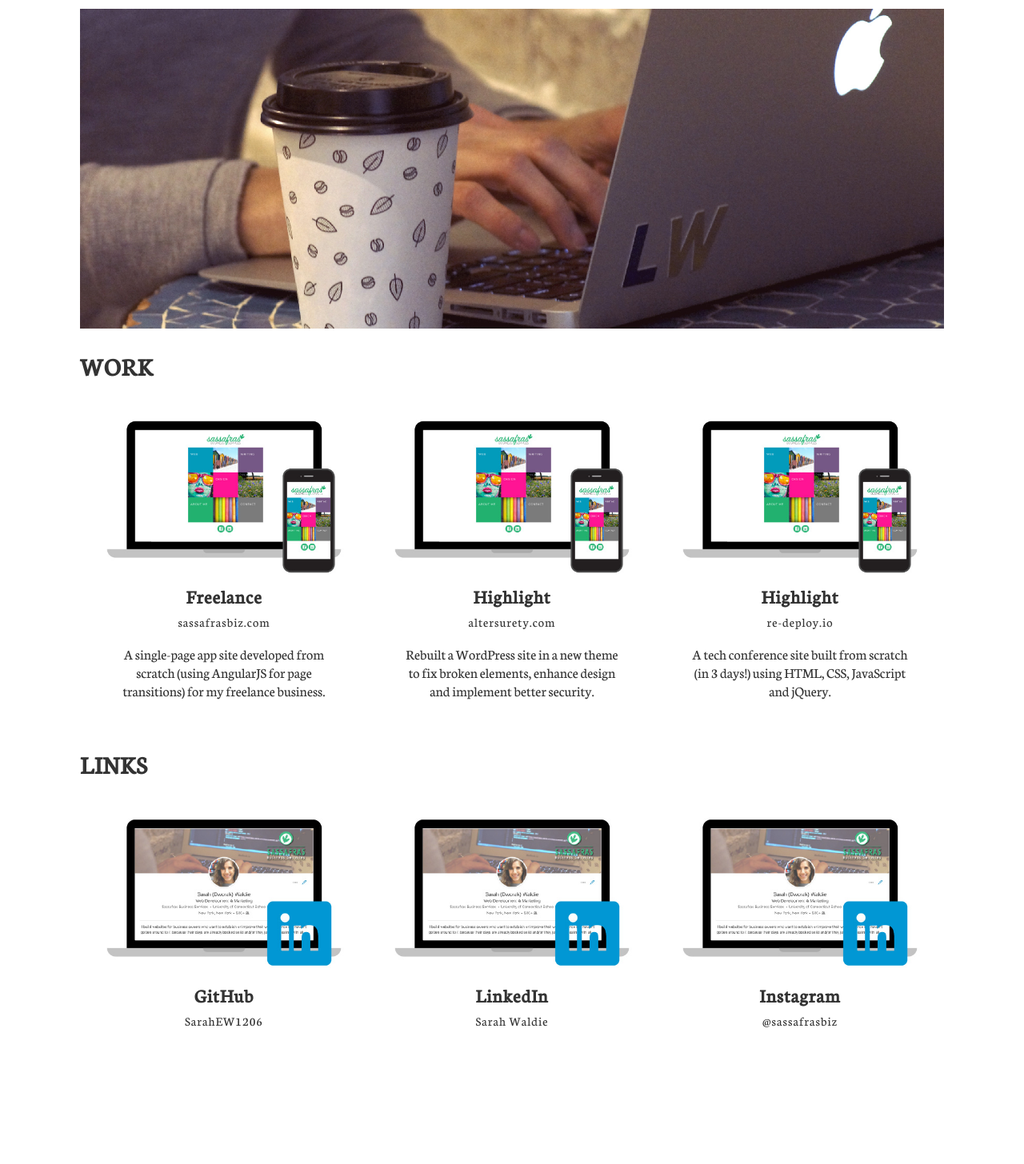
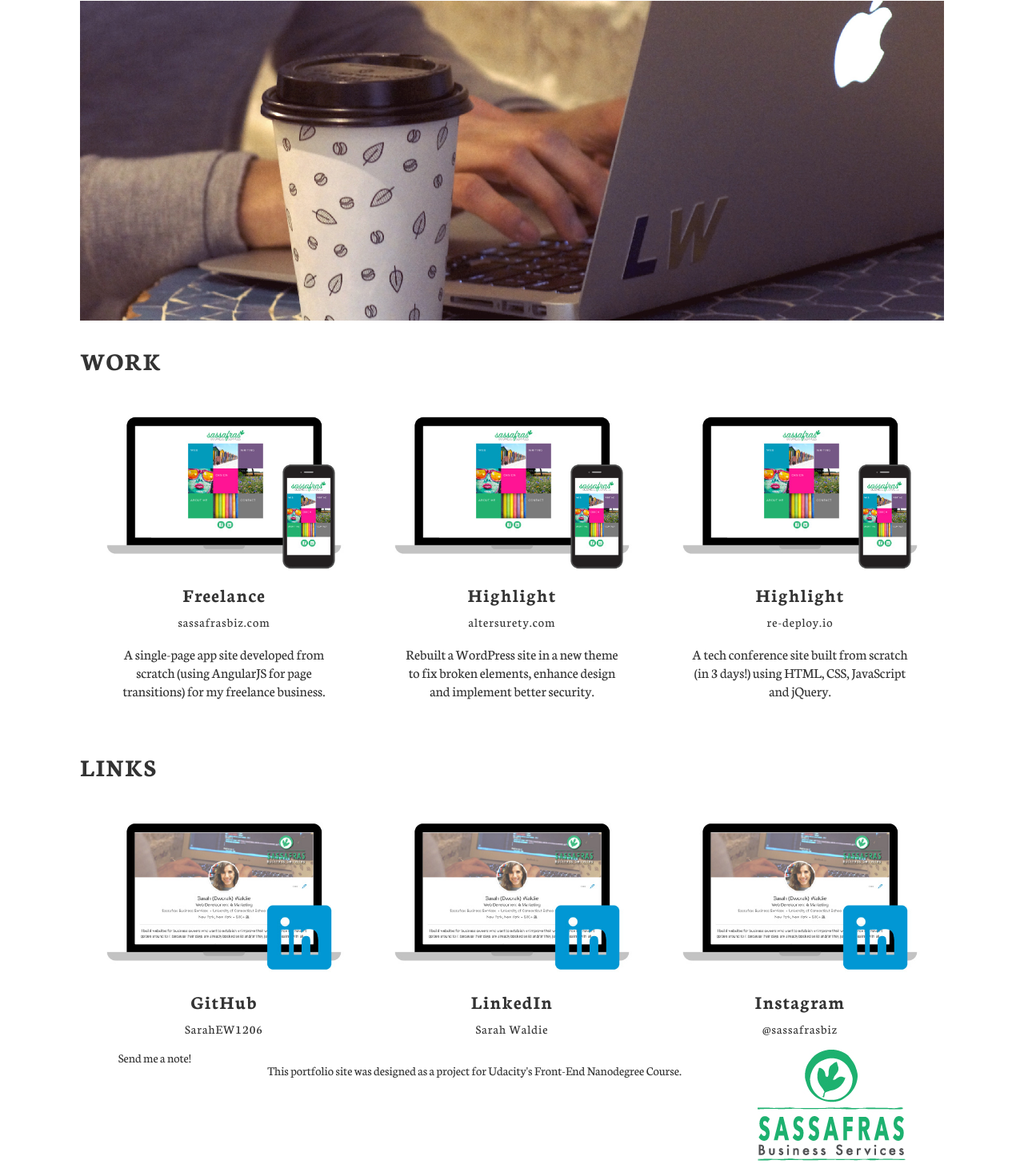
Before and after one commit to SarahEW1206/portfolio-project, a website: page index.html in a window 1280 px wide. Shown: the part 275-1731 px from the top of the page at 80% size. Before the commit the page ends 1578 px from the top, so only its background shows below. Drawn offline with nearby package versions, Linux system fonts and the light colour scheme.

Commit message:
Minor edits to styling

```diff
--- a/index.html
+++ b/index.html
@@ -4,14 +4,14 @@
 <head>
     <meta charset="UTF-8">
     <meta name="viewport" content="width=device-width,initial-scale=1">
-    <title>title</title>
+    <title>Sarah's Super Portfolio!</title>
     <meta name="author" content="Sarah Waldie">
     <meta name="description" content="A super awesome portfolio project for Udacity's Front-End Nanodegree course!">
     <meta name="keywords" content="portfolio,udacity,front-end,education,awesome">
     <link rel="stylesheet" href="css/styles.css">
     <link rel="stylesheet" href="https://use.fontawesome.com/releases/v5.0.10/css/all.css" integrity="sha384-+d0P83n9kaQMCwj8F4RJB66tzIwOKmrdb46+porD/OvrJ+37WqIM7UoBtwHO6Nlg"
         crossorigin="anonymous">
-    <link href="https://fonts.googleapis.com/css?family=Neuton:200, 300, 400, 700, 800" rel="stylesheet">
+    <link href="https://fonts.googleapis.com/css?family=Neuton:200,300,400,700,800" rel="stylesheet">
 
 
     <script src="scripts/scripts.js"></script>
@@ -35,10 +35,9 @@
         </div>
     </nav>
 
-
     <header class="header">
         <div class="header-logo">
-            <img class="header-logo-img" src="img/headshot-wall.jpg">
+            <img class="header-logo-img" src="img/headshot-wall.jpg" alt="headshot sarah waldie">
         </div>
         <div class="header-text vertical-align-bottom">
             <div class="vertical-aligner">
@@ -49,7 +48,6 @@
     </header>
 
     <main class="container">
-
         <div class="featured">
         </div>
 
@@ -57,7 +55,7 @@
             <h1>WORK</h1>
         </div>
 
-        <div class="content-boxes-first">
+        <section class="content-boxes-first">
             <div class="content-box">
                 <div class="content-img">
                     <picture>
@@ -111,13 +109,13 @@
                     </div>
                 </div>
             </div>
-        </div>
+        </section>
 
-        <div class="content-heading-second">
+        <div id="links-anchor-ref" class="content-heading-second">
             <h1>LINKS</h1>
         </div>
 
-        <div class="content-boxes-second">
+        <section class="content-boxes-second">
             <div class="content-box">
                 <div class="content-img">
                     <picture>
@@ -165,10 +163,24 @@
                     </div>
                 </div>
             </div>
+        </section>
+    </main>
+
+    <footer id="contact-anchor-ref" class="footer">
+        <div class="footer-left">
+            <a href="mailto:sarah@sassafrasbiz.com?subject=Your%20Awesome%20Portfolio!">Send me a note!</a>
+        </div>
+        <div>
+            <p>This portfolio site was designed as a project for Udacity's Front-End Nanodegree Course.
+            </p>
+        </div>
+        <div>
+            <a href="https://sassafrasbiz.com">
+                <img src="img/SBS_LOGO_NEW.jpg" alt="sassafras business services logo">
+            </a>
         </div>
 
-
-    </main>
+    </footer>
 
     <!-- jQuery -->
     <script src="https://code.jquery.com/jquery-3.2.1.min.js" crossorigin="anonymous"></script>
--- a/scripts/scripts.js
+++ b/scripts/scripts.js
@@ -38,10 +38,10 @@ function smoothScroll() {
                 target = target.length ? target : $('[name=' + this.hash.slice(1) + ']');
                 // Does a scroll target exist?
                 if (target.length) {
-                    // Only prevent default if animation is actually gonna happen
+                    // Only prevent default if animation is actually going to happen
                     event.preventDefault();
                     $('html, body').animate({
-                        scrollTop: target.offset().top - 54
+                        scrollTop: target.offset().top
                     }, 1000, function () {
                         // Callback after animation
                         // Must change focus!
@@ -56,5 +56,7 @@ function smoothScroll() {
         });
 }
 
+
+
 window.addEventListener("load", navShrink);
 window.addEventListener("load", smoothScroll);
--- a/scss/imports/_main.scss
+++ b/scss/imports/_main.scss
@@ -3,6 +3,7 @@ html {
     max-width: 100%;
     overflow-y: scroll;
     overflow-x: hidden;
+    transition: all .3s ease;
 }
 
 body {
@@ -14,17 +15,11 @@ body {
     -moz-osx-font-smoothing: grayscale;
 }
 
-// nav, div, header {
-//     border: solid 1px gray;
-// }
-
-
-
 h1, h2 {
     font-family: 'Neuton', serif;
     font-weight: 700;
     letter-spacing: 1px;
-    line-height: 20px;
+    line-height: 25px;
     color: #333;
     margin: 0;
 }
@@ -54,6 +49,7 @@ a {
     color: rgba(0,0,0,.8);
 }
 
+//For divs that are nested inside flex divs to avoid text elements being in a row. This will determine the vertical alignment of the nested div.
 
 .vertical-align-switch {
     display: flex;
@@ -63,7 +59,6 @@ a {
         align-items: flex-start;
     }
 }
-
 
 .vertical-align-center {
     display: flex;
@@ -84,17 +79,26 @@ a {
     width: 100%;
 }
 
+//Container for the grid
+.container {
+    display: -ms-grid;
+    display: grid;
+    grid-gap: 5px;
+    -ms-grid-columns: 1fr 1fr 1fr 1fr 1fr 1fr 1fr 1fr 1fr 1fr 1fr 1fr ;
+    grid-template-columns: repeat(12, 1fr);
+    -ms-grid-rows: 400px auto auto auto ;
+    grid-template-rows: 400px auto auto auto ;
+    width: 90%;
+    max-width: 1080px;
+    margin: 0 auto;
+}
+
+//Navigation (not part of grid container)
 nav {
-    -ms-grid-column: 1;
-    -ms-grid-column-span: 12;
-    grid-column: 1 / -1;
-    -ms-grid-row: 1;
-    -ms-grid-row-span: 1;
-    grid-row: 1 / span 1;
     display: flex;
     flex-wrap: wrap;
     justify-content: space-around;
-    width: 90%;
+    width: 100%;
     max-width: 1080px;
     padding: 20px 0;
     position: fixed;
@@ -106,13 +110,13 @@ nav {
     -o-transition: all 0.4s linear;
     -webkit-transition: all 0.4s linear;
     -moz-transition: all 0.4s linear ;
-
 }
 
+// to reduce height of nav on scroll
 .shrink {
     padding: 1px 0;
     background: linear-gradient(to right,  paleturquoise, yellow, paleturquoise);
-    }
+}
 
 
 .nav-item {
@@ -131,20 +135,8 @@ nav {
     font-weight: 500 !important;
 }
 
-.container {
-    display: -ms-grid;
-    display: grid;
-    grid-gap: 5px;
-    -ms-grid-columns: 1fr 1fr 1fr 1fr 1fr 1fr 1fr 1fr 1fr 1fr 1fr 1fr ;
-    grid-template-columns: repeat(12, 1fr);
-    -ms-grid-rows: auto auto 400px auto auto auto auto;
-    grid-template-rows: auto auto 400px auto auto auto auto;
-    width: 90%;
-    max-width: 1080px;
-    margin: 0 auto;
-}
+// Header (not part of grid container)
 
-// Row 1 = header
 .header {
     display: flex;
     flex-wrap: wrap;
@@ -173,97 +165,39 @@ nav {
 }
 
 .header-text {
-    min-width: 300px;
+    width: 340px;
     margin: 1rem auto;
 }
 
 .header-text h1, .header-text h4 {
-    margin: 0;
+    margin: 1rem 0;
+    text-align: center;
 }
 
 .header-text .vertical-centerer {
     width: 100%;
-    text-align: center;
 }
+
+
+
+//Main Image/graphic
 
 .featured {
     -ms-grid-column: 1;
     -ms-grid-column-span: 12;
     grid-column: 1 / -1;
-    -ms-grid-row: 3;
+    -ms-grid-row: 1;
     -ms-grid-row-span: 1;
-    grid-row: 3 / span 1;
+    grid-row: 1 / span 1;
     background-image: url("/img/working.jpg");
     background-size: cover;
     background-position: 50% 50%;
 }
 
-.content-heading-first {
-    -ms-grid-column: 1;
-    -ms-grid-column-span: 12;
-    grid-column: 1 / -1;
-    -ms-grid-row: 4;
-    -ms-grid-row-span: 1;
-    grid-row: 4 / span 1;
-}
+//Styling that applies to all sections of portfolio items.
 
 .content-heading-first h1, .content-heading-second h1 {
     margin-top: 2rem;
-}
-
-.content-boxes-first {
-    -ms-grid-column: 1;
-    -ms-grid-column-span: 12;
-    grid-column: 1 / -1;
-    -ms-grid-row: 5;
-    -ms-grid-row-span: 1;
-    grid-row: 5 / span 1;
-    display: flex;
-    flex-wrap: wrap;
-    justify-content: space-between;
-
-}
-
-.content-heading-second {
-    -ms-grid-column: 1;
-    -ms-grid-column-span: 12;
-    grid-column: 1 / -1;
-    -ms-grid-row: 6;
-    -ms-grid-row-span: 1;
-    grid-row: 6 / span 1;
-}
-
-.content-boxes-second {
-    -ms-grid-column: 1;
-    -ms-grid-column-span: 12;
-    grid-column: 1 / -1;
-    -ms-grid-row: 7;
-    -ms-grid-row-span: 1;
-    grid-row: 7 / span 1;
-    display: flex;
-    flex-wrap: wrap;
-    justify-content: space-between;
-}
-
-.content-heading-third {
-    -ms-grid-column: 1;
-    -ms-grid-column-span: 12;
-    grid-column: 1 / -1;
-    -ms-grid-row: 7;
-    -ms-grid-row-span: 1;
-    grid-row: 7 / span 1;
-}
-
-.content-boxes-third {
-    -ms-grid-column: 1;
-    -ms-grid-column-span: 12;
-    grid-column: 1 / -1;
-    -ms-grid-row: 8;
-    -ms-grid-row-span: 1;
-    grid-row: 8 / span 1;
-    display: flex;
-    flex-wrap: wrap;
-    justify-content: space-between;
 }
 
 .content-box {
@@ -280,7 +214,6 @@ nav {
 
 .content-img img {
     width: 100%;
-
 }
 
 .content-box-desc {
@@ -292,3 +225,89 @@ nav {
 .content-box-desc h4 {
     margin-top: .75rem;
 }
+
+//Styling to position first grouping of portfolio items (section).
+
+//section heading is its own row
+.content-heading-first {
+    -ms-grid-column: 1;
+    -ms-grid-column-span: 12;
+    grid-column: 1 / -1;
+    -ms-grid-row: 2;
+    -ms-grid-row-span: 1;
+    grid-row: 2 / span 1;
+}
+
+//Each content box contains an image, a heading, a subhead and a short description paragraph.
+.content-boxes-first {
+    -ms-grid-column: 1;
+    -ms-grid-column-span: 12;
+    grid-column: 1 / -1;
+    -ms-grid-row: 3;
+    -ms-grid-row-span: 1;
+    grid-row: 3 / span 1;
+    display: flex;
+    flex-wrap: wrap;
+    justify-content: space-between;
+}
+
+//Styling to position second grouping of portfolio items (section).
+
+//section heading is its own row
+.content-heading-second {
+    -ms-grid-column: 1;
+    -ms-grid-column-span: 12;
+    grid-column: 1 / -1;
+    -ms-grid-row: 4;
+    -ms-grid-row-span: 1;
+    grid-row: 4 / span 1;
+}
+
+//Each content box contains an image, a heading, a subhead and a short description paragraph.
+.content-boxes-second {
+    -ms-grid-column: 1;
+    -ms-grid-column-span: 12;
+    grid-column: 1 / -1;
+    -ms-grid-row: 5;
+    -ms-grid-row-span: 1;
+    grid-row: 5 / span 1;
+    display: flex;
+    flex-wrap: wrap;
+    justify-content: space-between;
+}
+
+//Styling to position third grouping of portfolio items (section) - if needed!
+
+//section heading is its own row
+.content-heading-third {
+    -ms-grid-column: 1;
+    -ms-grid-column-span: 12;
+    grid-column: 1 / -1;
+    -ms-grid-row: 6;
+    -ms-grid-row-span: 1;
+    grid-row: 6 / span 1;
+}
+
+.content-boxes-third {
+    -ms-grid-column: 1;
+    -ms-grid-column-span: 12;
+    grid-column: 1 / -1;
+    -ms-grid-row: 7;
+    -ms-grid-row-span: 1;
+    grid-row: 7 / span 1;
+    display: flex;
+    flex-wrap: wrap;
+    justify-content: space-between;
+}
+
+//Footer (contact button will link to here)
+
+.footer {
+    display: flex;
+    flex-wrap: wrap;
+    justify-content: space-around;
+    width: 100%;
+    max-width: 1080px;
+    margin: 0 auto;
+
+}
--- a/scss/imports/_media.scss
+++ b/scss/imports/_media.scss
@@ -1,14 +1,17 @@
 @media screen and (min-width: 600px) {
 
+
+    //nav styling
     nav {
         justify-content: flex-end;
+        width: 90%;
     }
 
-    // .shrink {
-    //     background: linear-gradient(to right, transparent, transparent, paleturquoise, yellow, paleturquoise);
-    // }
+    .nav-item {
+        padding: 0 20px;
+    }
 
-
+    //header styling
     .header-logo {
         margin: 0;
         z-index: 999999;
@@ -24,17 +27,14 @@
         margin: 0;
     }
 
-    .header-text .vertical-centerer{
+    .header-text h1, .header-text h4{
         text-align: right;
     }
 
-    .nav-item {
-        padding: 0 20px;
-    }
 
+    //portfolio content section styling
     .content-boxes-first, .content-boxes-second {
         justify-content: flex-start;
-
     }
 
     .content-box {
```
Also changed, not shown: css/styles.css, 1 other file.
